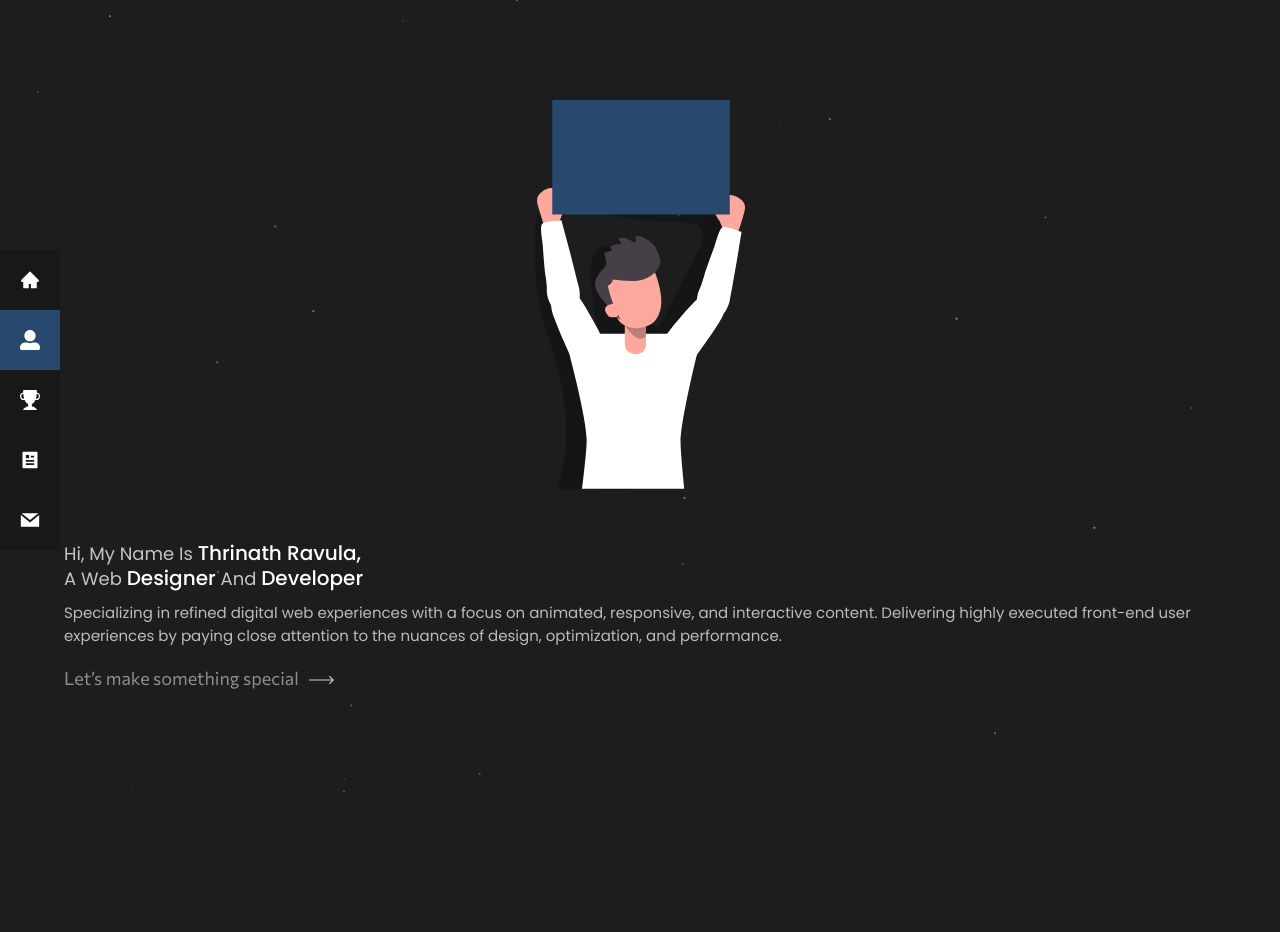
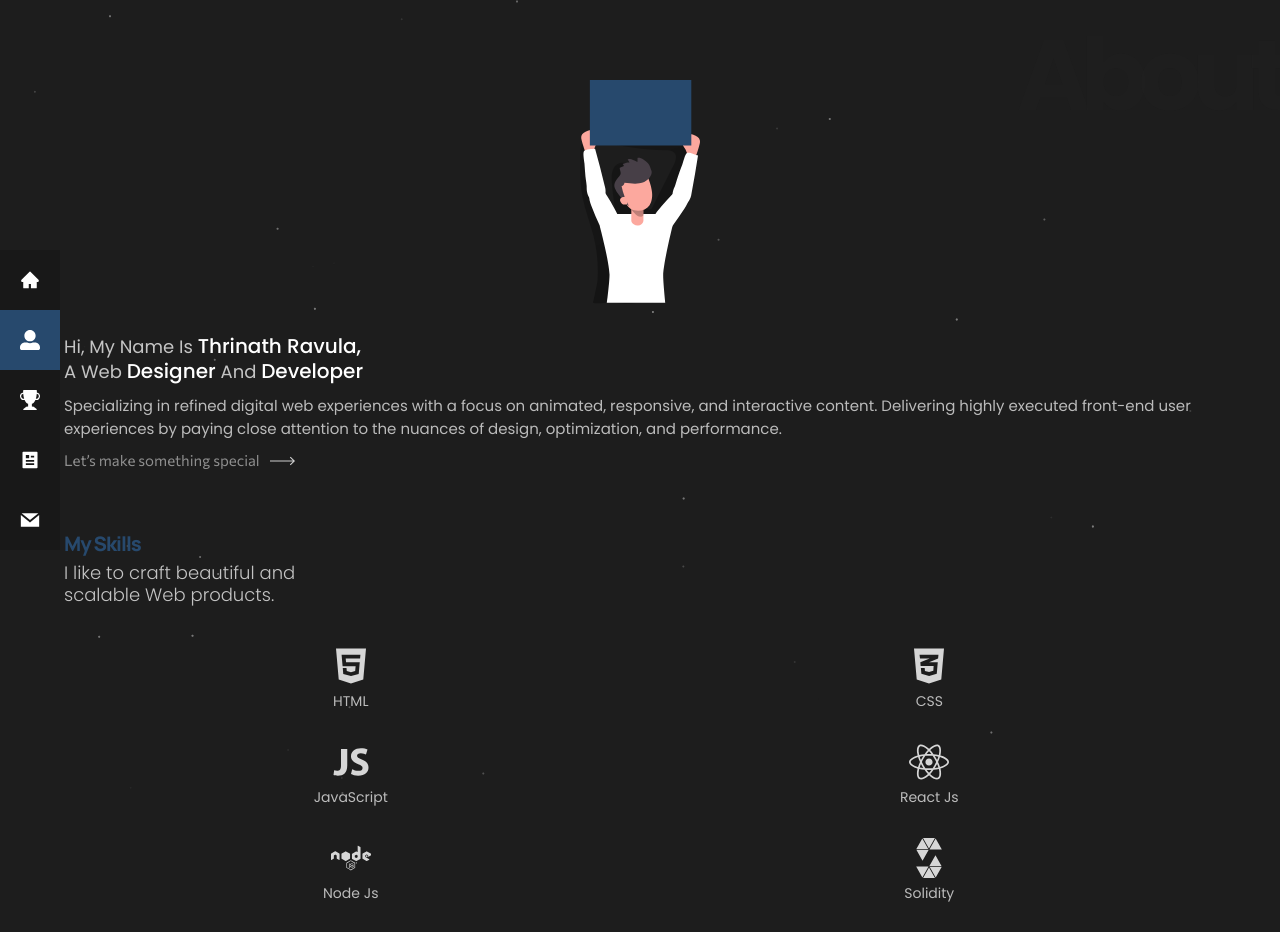
Before and after one commit to RavulaThrinath/Personal-Portfolio, a React (Create React App) app: page /about in a window 1280 px wide. Shown: the top 932 px of the page. Before the commit the page ends 809 px from the top, so only its background shows below. Built offline with nearby package versions, Linux system fonts and the light colour scheme; a web font is replaced by a local one.

Commit message:
responsive header

```diff
--- a/src/Pages/About/About.css
+++ b/src/Pages/About/About.css
@@ -3,10 +3,10 @@
 }
 
 .fake-title {
-  position: absolute;
-  top: -70px;
+  position: fixed;
+  top: 0px;
   right: 0;
-  font-size: 150px;
+  font-size: 100px;
   color: #796e6e04;
   font-family: "Poppins", sans-serif;
   letter-spacing: -10px;
@@ -21,16 +21,16 @@
   align-items: center;
   max-width: 90%;
   height: auto;
-  margin: 100px auto;
+  margin: 80px auto 50px auto;
 }
 .about-container img {
   display: block;
-  width: 70%;
+  width: 40%;
   margin: auto;
 }
 .About-main-text {
   width: 100%;
-  margin: 50px 0 0 0;
+  margin: 30px 0 0 0;
 }
 
 .About-main-text p {
@@ -61,7 +61,7 @@
 /* From cssbuttons.io by @alexmaracinaru */
 
 .morebtn {
-  margin: 20px 0;
+  margin: 10px 0;
 }
 .cta {
   border: none;
@@ -71,7 +71,7 @@
 .cta span {
   font-family: "Commissioner", sans-serif;
   padding-bottom: 7px;
-  font-size: 18px;
+  font-size: 15px;
   padding-right: 15px;
   color: #ffffff;
   opacity: 0.5;
--- a/src/Pages/About/About.js
+++ b/src/Pages/About/About.js
@@ -35,7 +35,7 @@ const About = () => {
           </div>
         </div>
       </div>
-     {/* <Skill />*/}
+     <Skill />
     </div>
   );
 };
--- a/src/Pages/About/Skills/Skills.css
+++ b/src/Pages/About/Skills/Skills.css
@@ -4,121 +4,27 @@
   margin: 50px auto;
 } */
 
-.hservices-list {
+.skills {
+  max-width: 90%;
+  margin:  auto;
+}
+.skill-icons {
+  width: 100%;
   display: grid;
   grid-template-columns: repeat(2, 1fr);
-  grid-gap: 25px;
+  grid-gap: 5px;
+  color: #d6d6d6;
+  margin: 30px 0;
 }
-.list-container {
-  position: relative;
-  margin: 20px 0px;
-  width: 100%;
-  height: auto;
-  padding: 20px;
-  border: 0.5px solid #ffffff1e;
-  border-radius: 10px;
-  transition: 0.2s ease-in-out;
+.skill-container {
   display: flex;
   flex-direction: column;
   justify-content: center;
   align-items: center;
-}
-.list-container:hover {
-  border-color: #27496d;
-  background: none;
-}
-.skill-icon {
-  position: absolute;
-  top: -8%;
-  left: 50%;
-  transform: translate(-50%, -50%);
-  background-color: var(--primary-color);
-  border-radius: 50%;
-  margin: 20px auto;
-}
-.skill-icon img {
-  width: 65px;
-  height: 65px;
-  padding: 15px;
-  display: flex;
-  justify-content: center;
-  align-items: center;
-  text-align: center;
-}
-
-.list-title {
-  width: 100%;
-  font-size: 21px;
-  font-family: "Poppins", sans-serif;
-  font-weight: 600;
-  text-align: start;
-  padding: 40px 10px 0;
-  line-height: 27px;
-  color: #ffffff;
-}
-.listText {
-  font-size: 20px;
-  font-weight: 400;
-  color: #ffffff;
-  opacity: 0.7;
-  text-align: start;
-  margin: 10px 0 20px 0;
-  padding: 0 10px;
-  font-family: "Commissioner", sans-serif;
-  line-height: 25px;
-}
-/*
-@media screen and (max-width: 1280px) {
-  .list-text {
-    font-size: 17px;
-    padding: 0 5px;
-  }
-} */
-
-@media screen and (max-width: 500px) {
-  .hservices-list {
-    flex-direction: column;
-  }
-  .list-container {
-    width: 95%;
-    margin: 40px 0;
-  }
-  .list-container:first-child {
-    margin: 0px 0 40px 0;
-  }
-  .list-title {
-    white-space: normal;
-    font-size: 19px;
-    margin-bottom: 0;
-  }
-  .list-text {
-    font-size: 16px;
-    margin: 10px;
-  }
-}
-
-.skills {
-  max-width: 70%;
-  margin: 50px auto;
-}
-.skill-icons {
-  display: grid;
-  grid-template-columns: repeat(4, 1fr);
-  grid-gap: 25px;
-  color: #d6d6d6;
-  font-size: 30px;
-}
-.skill-container {
-  /* background-color: #000; */
-  /* font-size: 50px; */
-  display: flex;
-  flex-direction: column;
-  justify-content: center;
-  align-items: center;
-  padding: 20px;
+  padding: 10px;
 }
 .skill-container svg {
-  font-size: 70px;
+  font-size: 40px;
 }
 .skill-container p {
   font-size: 14px;
--- a/src/Pages/Contact/Contact.css
+++ b/src/Pages/Contact/Contact.css
@@ -16,13 +16,13 @@
   flex-direction: column;
   justify-content: flex-start;
   align-items: flex-start;
-  margin-bottom: 40px;
+  margin-bottom: 20px;
 }
 
 .HContact-title {
   width: 100%;
   font-family: "Manrope", sans-serif;
-  font-size: 30px;
+  font-size: 20px;
   font-weight: 800;
   color: #27496d;
   max-width: 90%;
@@ -36,9 +36,9 @@
   font-family: "Poppins", sans-serif;
   color: #eeeeee;
   opacity: 0.8;
-  font-size: 25px;
+  font-size: 18px;
   font-weight: 300;
-  line-height: 30px;
+  line-height: 22px;
   white-space: pre-line;
 }
 
@@ -140,7 +140,7 @@ form button:active .button_top {
   /* Push the button downwards when pressed */
   transform: translateY(0);
 }
-
+/*
 @media (max-width: 584px) {
   .container {
     max-width: 100%;
@@ -189,4 +189,4 @@ form button:active .button_top {
     line-height: 30px;
     width: 100%;
   }
-}
+} */
```
